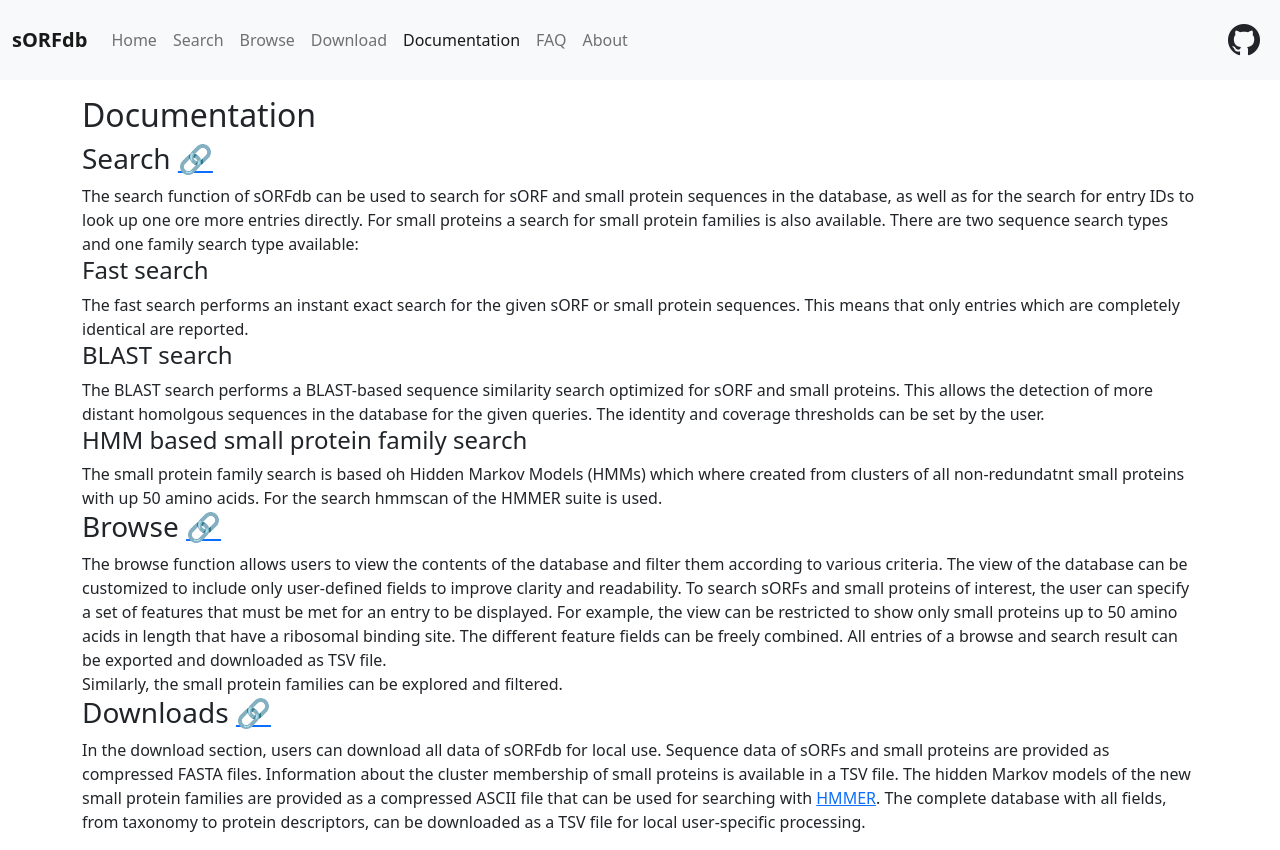
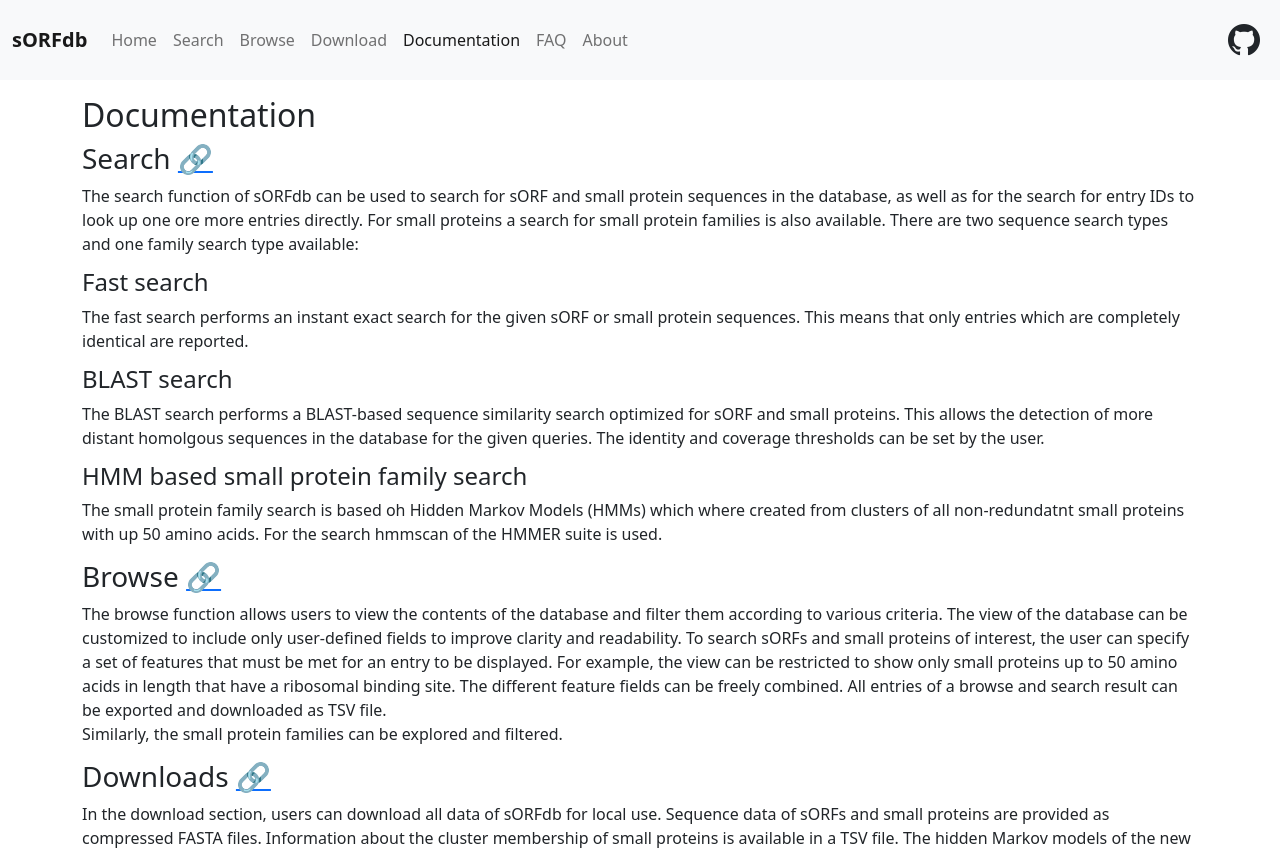
Before and after one commit to jhahnfeld/sorfdb-web, a Vue app: page /documentation in a window 1280 px wide. Shown: the top 850 px of the page. Built offline with nearby package versions, Linux system fonts and the light colour scheme.

Commit message:
Improve spacing

```diff
--- a/src/views/DokuView.vue
+++ b/src/views/DokuView.vue
@@ -3,27 +3,29 @@
 <template>
   <div class="page-body flex-grow-1">
     <div class="container">
-      <h2>Documentation</h2>
+      <h2 style="margin-top: 0.5em">Documentation</h2>
       <h3>Search <router-link to="/search">&#128279;</router-link></h3>
       The search function of sORFdb can be used to search for sORF and small
       protein sequences in the database, as well as for the search for entry IDs
       to look up one ore more entries directly. For small proteins a search for
       small protein families is also available. There are two sequence search
       types and one family search type available:
-      <h4>Fast search</h4>
+      <h4 style="margin-top: 0.5em">Fast search</h4>
       The fast search performs an instant exact search for the given sORF or
       small protein sequences. This means that only entries which are completely
       identical are reported.
-      <h4>BLAST search</h4>
+      <h4 style="margin-top: 0.5em">BLAST search</h4>
       The BLAST search performs a BLAST-based sequence similarity search
       optimized for sORF and small proteins. This allows the detection of more
       distant homolgous sequences in the database for the given queries. The
       identity and coverage thresholds can be set by the user.
-      <h4>HMM based small protein family search</h4>
+      <h4 style="margin-top: 0.5em">HMM based small protein family search</h4>
       The small protein family search is based oh Hidden Markov Models (HMMs)
       which where created from clusters of all non-redundatnt small proteins
       with up 50 amino acids. For the search hmmscan of the HMMER suite is used.
-      <h3>Browse <router-link to="/browse">&#128279;</router-link></h3>
+      <h3 style="margin-top: 0.5em">
+        Browse <router-link to="/browse">&#128279;</router-link>
+      </h3>
       The browse function allows users to view the contents of the database and
       filter them according to various criteria. The view of the database can be
       customized to include only user-defined fields to improve clarity and
@@ -34,7 +36,9 @@
       feature fields can be freely combined. All entries of a browse and search
       result can be exported and downloaded as TSV file. <br />
       Similarly, the small protein families can be explored and filtered.
-      <h3>Downloads <router-link to="/download">&#128279;</router-link></h3>
+      <h3 style="margin-top: 0.5em">
+        Downloads <router-link to="/download">&#128279;</router-link>
+      </h3>
       In the download section, users can download all data of sORFdb for local
       use. Sequence data of sORFs and small proteins are provided as compressed
       FASTA files. Information about the cluster membership of small proteins is
--- a/src/views/FaqView.vue
+++ b/src/views/FaqView.vue
@@ -9,7 +9,11 @@
     <a href="mailto:sorfdb@computational.bio.uni-giessen.de"
       >sorfdb@computational.bio.uni-giessen.de</a
     >.
-    <div class="accordion accordion-flush" id="accordionExample">
+    <div
+      style="margin-top: 1em"
+      class="accordion accordion-flush"
+      id="accordionExample"
+    >
       <div class="accordion-item">
         <h2 class="accordion-header" id="headingOne">
           <button
```
